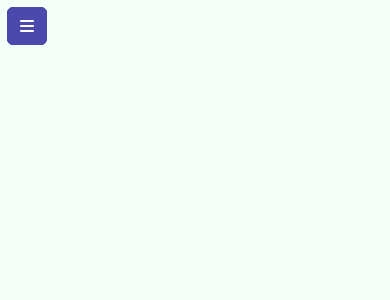
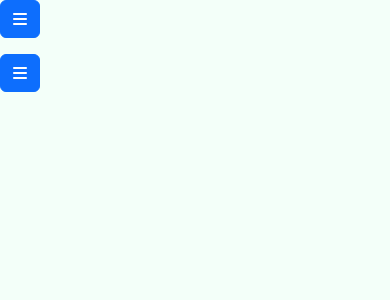
Before and after one commit to darshakkanani2002/application-dashboard, a React (Vite) app: page / in a window 390 px wide. Shown: the top 300 px of the page. Built offline with nearby package versions, Linux system fonts and the light colour scheme.

Commit message:
final changes

```diff
--- a/src/Component/Daily-Quates/DailySidebar.jsx
+++ b/src/Component/Daily-Quates/DailySidebar.jsx
@@ -18,7 +18,7 @@ export default function DailySidebar() {
     return (
         <div>
             <>
-                <Button variant="primary" onClick={handleShow} className="mb-3 d-md-none sidebar-toggel-button">
+                <Button variant="primary" onClick={handleShow} className="mb-3 d-md-none">
                     <i className="fa-solid fa-bars"></i>
                 </Button>
 
--- a/src/Component/MainSidebar.jsx
+++ b/src/Component/MainSidebar.jsx
@@ -18,7 +18,7 @@ export default function MainSidebar() {
     return (
         <div>
             <>
-                <Button variant="primary" onClick={handleShow} className="mb-3 d-md-none sidebar-toggel-button">
+                <Button variant="primary" onClick={handleShow} className="mb-3 d-md-none">
                     <i className="fa-solid fa-bars"></i>
                 </Button>
 
```
